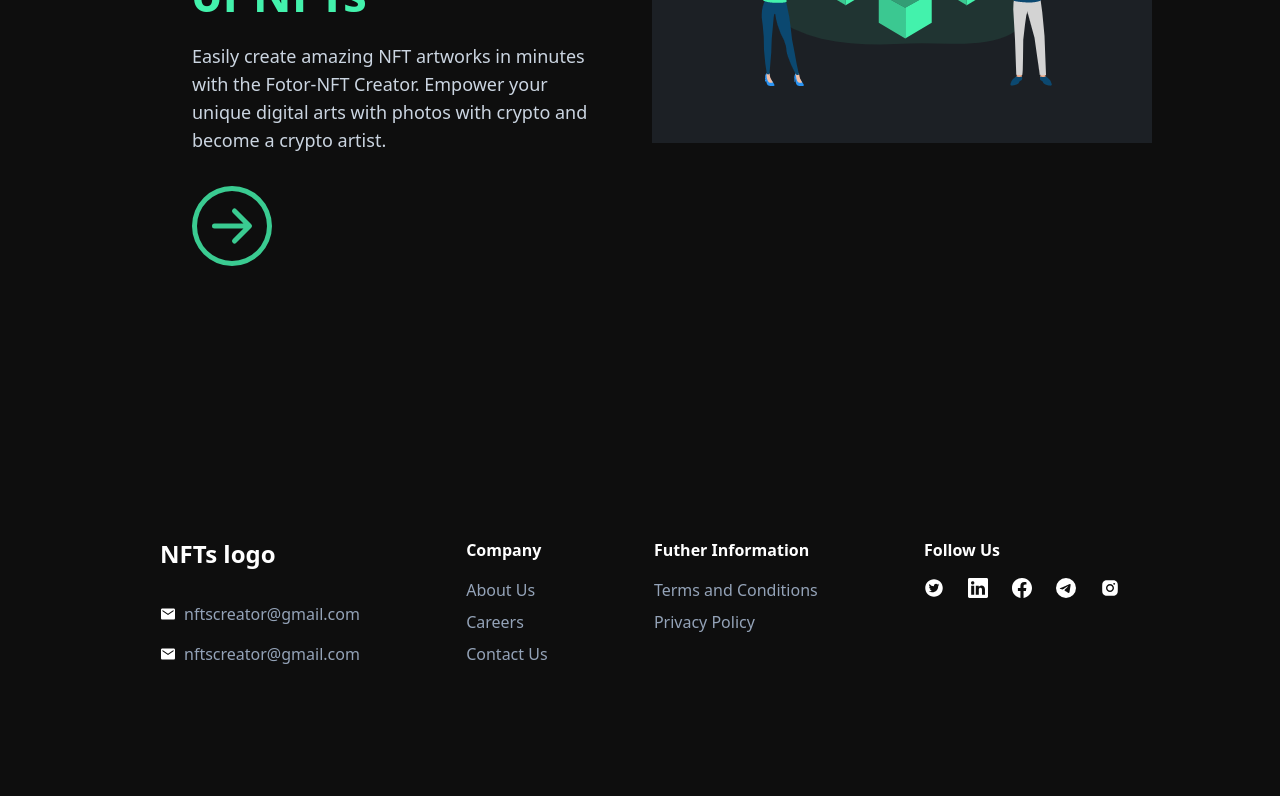
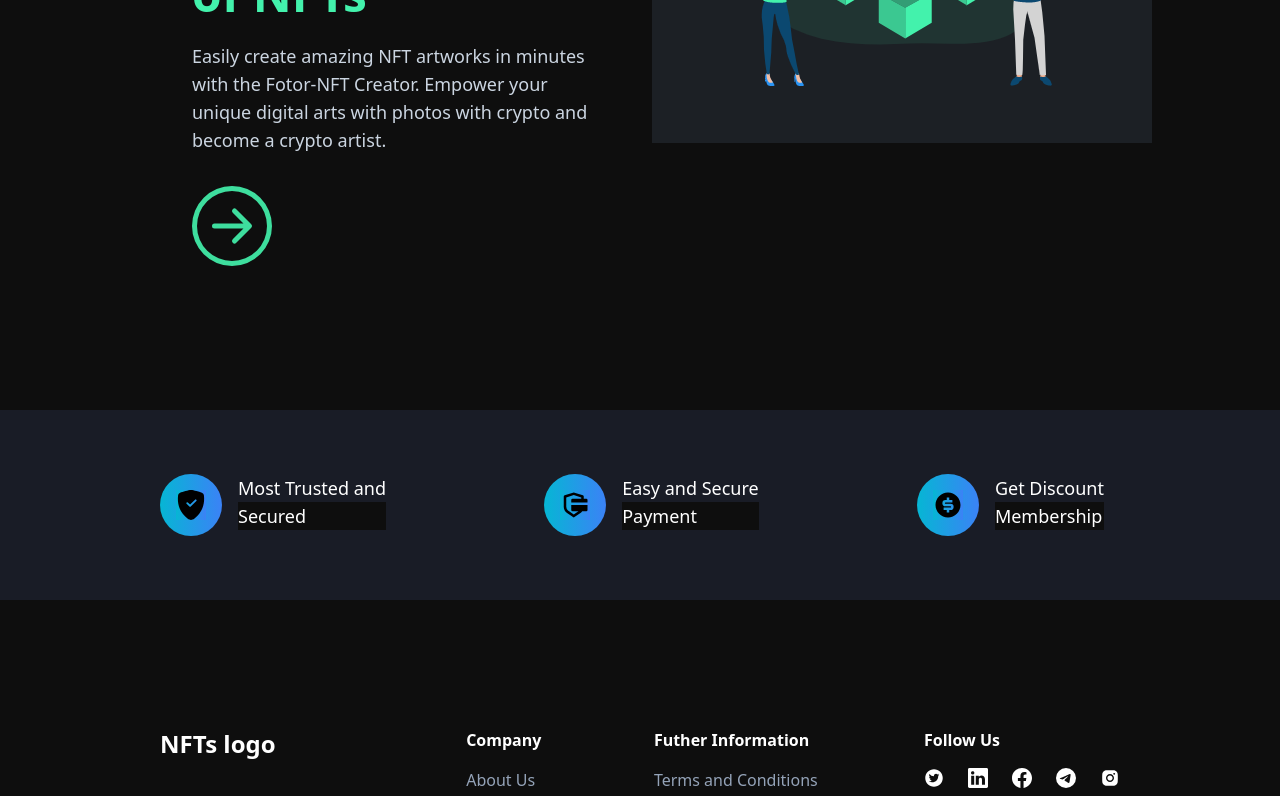
Before and after one commit to Ujjwal-here/NFTs-Creator, a Next.js app: page / in a window 1280 px wide. Shown: the part 526-1322 px from the top of the page. Built offline with nearby package versions, Linux system fonts and the light colour scheme.

Commit message:
Add banner page

```diff
--- /dev/null
+++ b/components/Banner.js
@@ -0,0 +1,30 @@
+import React from "react";
+import { BsShieldFillCheck } from "react-icons/bs";
+import { RiSecurePaymentFill,RiMoneyDollarCircleFill } from "react-icons/ri";
+
+const Banner = () => {
+  return (
+    <div className="px-40 py-16 bg-[#191C26] flex flex-row justify-between">
+      <div className="bg-[#191C26] flex flex-row">
+      <div className="bg-gradient-to-r from-cyan-500 to-blue-500 rounded-full p-4">
+          <BsShieldFillCheck size={30} className="bg-gradient-to-r from-cyan-500 to-blue-500" />
+        </div>
+        <p className="bg-[#191C26] mx-4 text-white font-extralight text-lg">Most Trusted and <div>Secured</div></p>
+      </div>
+      <div className="bg-[#191C26] flex flex-row">
+        <div className="bg-gradient-to-r from-cyan-500 to-blue-500 rounded-full p-4">
+          <RiSecurePaymentFill size={30} className="bg-gradient-to-r from-cyan-500 to-blue-500" />
+        </div>
+        <p className="bg-[#191C26] mx-4 text-white font-extralight text-lg">Easy and Secure<div>Payment</div></p>
+      </div>
+      <div className="bg-[#191C26] flex flex-row">
+      <div className="bg-gradient-to-r from-cyan-500 to-blue-500 rounded-full p-4">
+          <RiMoneyDollarCircleFill size={30} className="bg-gradient-to-r from-cyan-500 to-blue-500" />
+        </div>
+        <p className="bg-[#191C26] mx-4 text-white font-extralight text-lg">Get Discount<div>Membership</div></p>
+      </div>
+    </div>
+  );
+};
+
+export default Banner;
--- a/pages/index.js
+++ b/pages/index.js
@@ -1,14 +1,14 @@
-
 import Navbar from "../components/Navbar";
 import Main from "../components/Main"
-import Layers from "../components/Layers";
 import Footer from "../components/Footer";
+import Banner from "../components/Banner";
 
 export default function Home() {
   return (
     <div>
       <Navbar />
       <Main/>
+      <Banner/>
       <Footer/>
     </div>
   );
```
